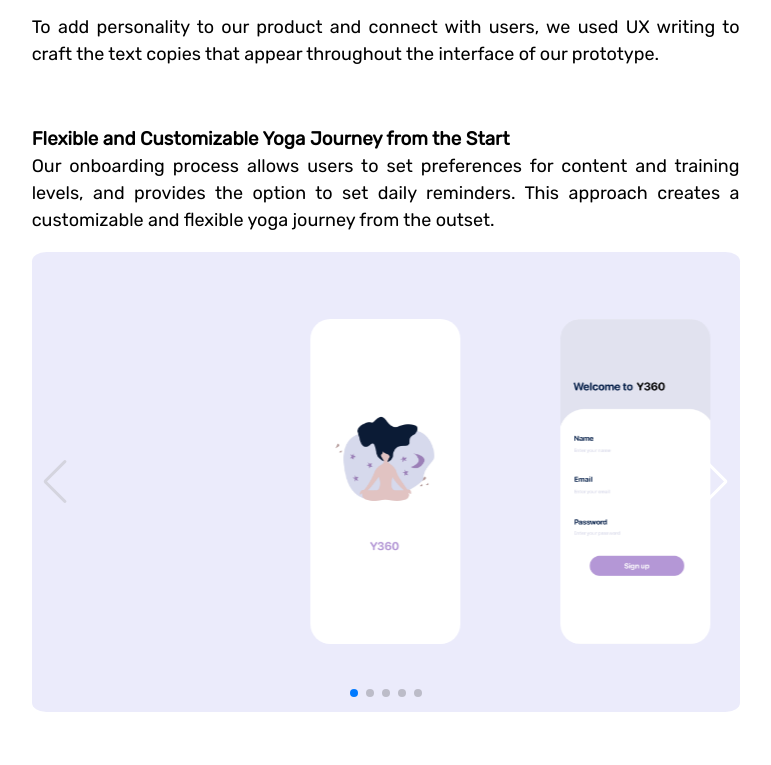
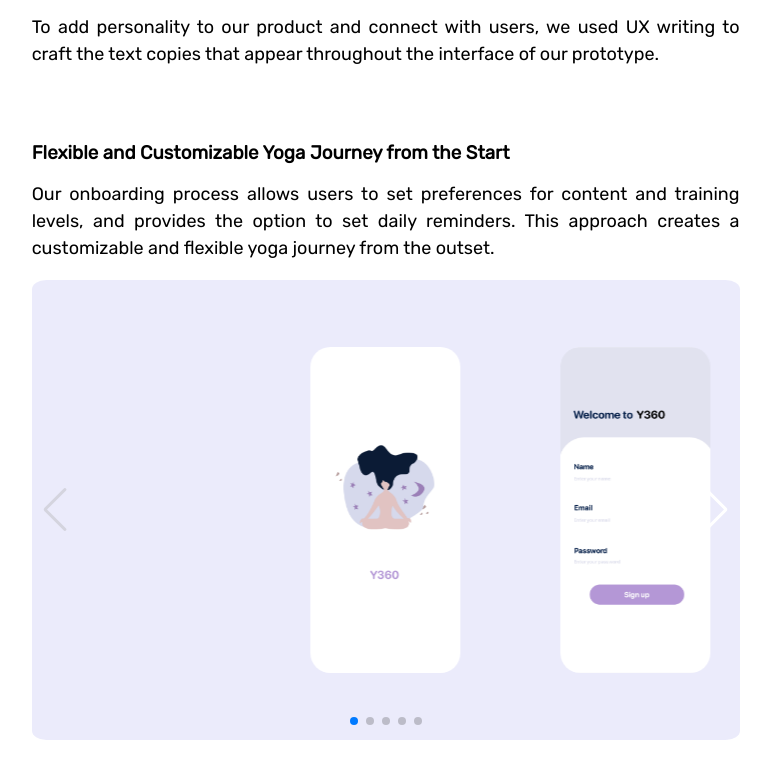
Before and after one commit to ariel-chiahsun/HCI-yoga-app, a plain HTML site: page human-computer-interaction-main/hci-portfolio-em/index.html in a window 1280 px wide. Shown: the part 5800-6565 px from the top of the page, without its empty margins (228-999 px from the left). Drawn offline with nearby package versions, Linux system fonts and the light colour scheme.

Commit message:
Update style.css

```diff
--- a/human-computer-interaction-main/hci-portfolio-em/style.css
+++ b/human-computer-interaction-main/hci-portfolio-em/style.css
@@ -174,7 +174,8 @@ nav a:hover{
 }
 
 .high-design{
-    margin-top: 8%;
+    margin-top: 10%;
+    margin-bottom: 2%;
 
 }
 #logo{
```
